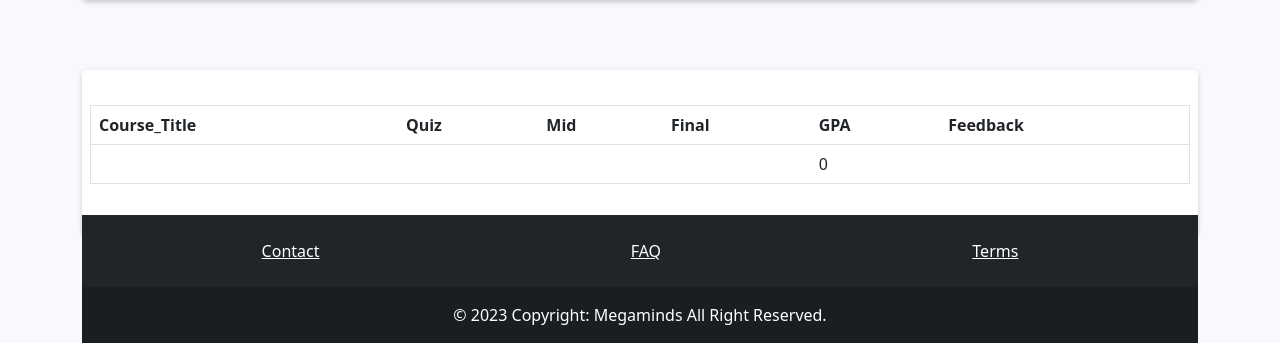
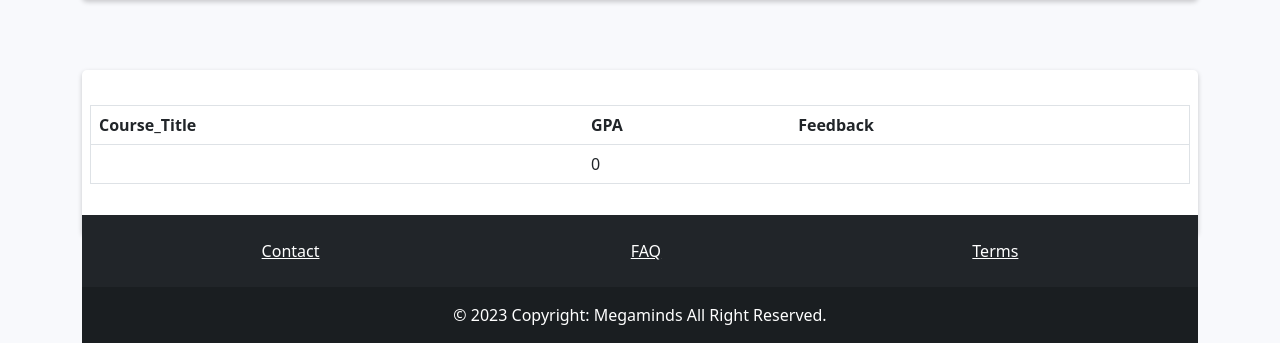
Before and after one commit to almaruf67/Project, a PHP site: page /student.php in a window 1280 px wide. Shown: the part 1020-1363 px from the top of the page. Run offline with PHP 8.4, Linux system fonts and the light colour scheme; the visitor is signed in with stand-in values (Sample User, id 1); tables that the repository leaves empty or names only in its code hold one stand-in row (values such as "Sample post"); data that the repository does not hold is empty; some libraries are stand-ins or nearby versions.

Commit message:
simple change

```diff
--- a/student.php
+++ b/student.php
@@ -148,9 +148,6 @@ include_once("header.php");
                   <thead>
                     <tr>
                       <th scope="col">Course_Title</th>
-                      <th scope="col">Quiz</th>
-                      <th scope="col">Mid</th>
-                      <th scope="col">Final</th>
                       <th scope="col">GPA</th>
                       <th scope="col">Feedback</th>
                     </tr>
@@ -182,9 +179,6 @@ include_once("header.php");
                   ?>
                     <tr>
                       <td><?php echo $item['Course_Title'] ?></td>
-                      <td><?php echo $item['Quiz'] ?></td>
-                      <td><?php echo $item['Mid'] ?></td>
-                      <td><?php echo $item['Final'] ?></td>
                       <td><?php echo $val ?></td>
                       <td><?php echo $item['Feedback'] ?></td>
                     </tr>
```
